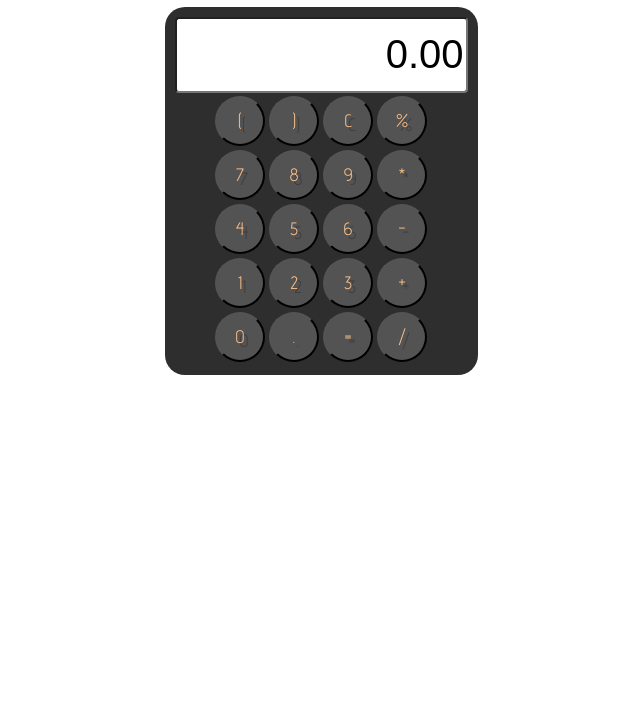
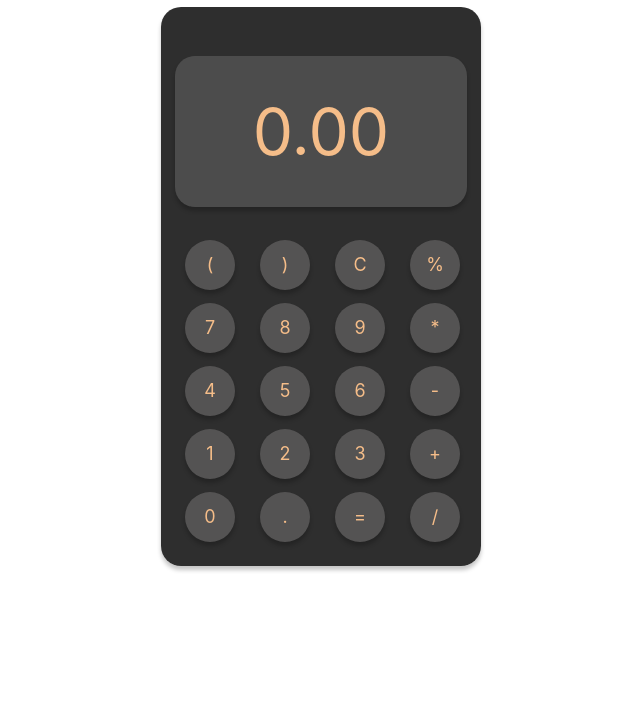
Before and after one commit to zakara10/Simple-Calculator, a website: page index.html in a window 1280 px wide. Shown: the part 73-800 px from the top of the page, without its empty margins (319-959 px from the left). Drawn offline with Linux system fonts and the light colour scheme; files whose address does not match are found by name.

Commit message:
Final UI updates

```diff
--- a/index.js
+++ b/index.js
@@ -26,5 +26,5 @@ for (let item of buttons) {
             screen.value = screenValue;
         }
     }
-)
+    )
 }
--- a/style.css
+++ b/style.css
@@ -4,42 +4,59 @@
 }
 
 table {
-    margin: auto;
+    margin-top: 21px;
+    /* margin: auto; */
+
+    width: 266px;
 }
 
 input {
-    font-size: 40px;
-    width: 285px;
-    height: 70px;
-    border-radius: 4px;
-    text-align: right;
+    font-family: -apple-system, BlinkMacSystemFont, 'Segoe UI', Roboto, Oxygen, Ubuntu, Cantarell, 'Open Sans', 'Helvetica Neue', sans-serif;
+    font-size: 64px;
+    width: 288px;
+    height: 149px;
+    border-radius: 20px;
+    text-align: center;
+    background-color: #afafaf3b;
+    color: #F5BD89;
+    box-shadow: 0px 4px 4px #0000003a;
+    border: #afafaf3b;
 }
 
 button {
     font-size: 18px;
-    font-family: 'advent_proregular';
+    font-family: -apple-system, BlinkMacSystemFont, 'Segoe UI', Roboto, Oxygen, Ubuntu, Cantarell, 'Open Sans', 'Helvetica Neue', sans-serif;
     width: 50px;
     height: 50px;
-    border-radius: 10px;
     background-color: #545353;
     color: #F5BD89;
     border-radius: 100%;
-    text-shadow: 4px 4px rgba(0, 0, 0, 0.25);
+    box-shadow: 0px 4px 4px #0000003a;
+    border: #545353;
 }
 
 h1 {
     font-family: sans-serif;
-    color: darkslategrey;
     font-weight: 500;
     font-stretch: extra-condensed;
     font-style: normal;
 }
 
+td {
+    padding-left: 22px;
+    padding-top: 10px;
+}
+
 .calculator {
     display: inline-block;
-    padding: 10px;
+    padding-top: 49px;
+    padding-bottom: 21px;
     background-color: rgba(0, 0, 0, 0.82);
     border-radius: 20px;
+    width: 320px;
+    box-shadow: 0px 4px 4px #0000003a;
+
+    /* height: 568px; */
 }
 
 @font-face {
```
